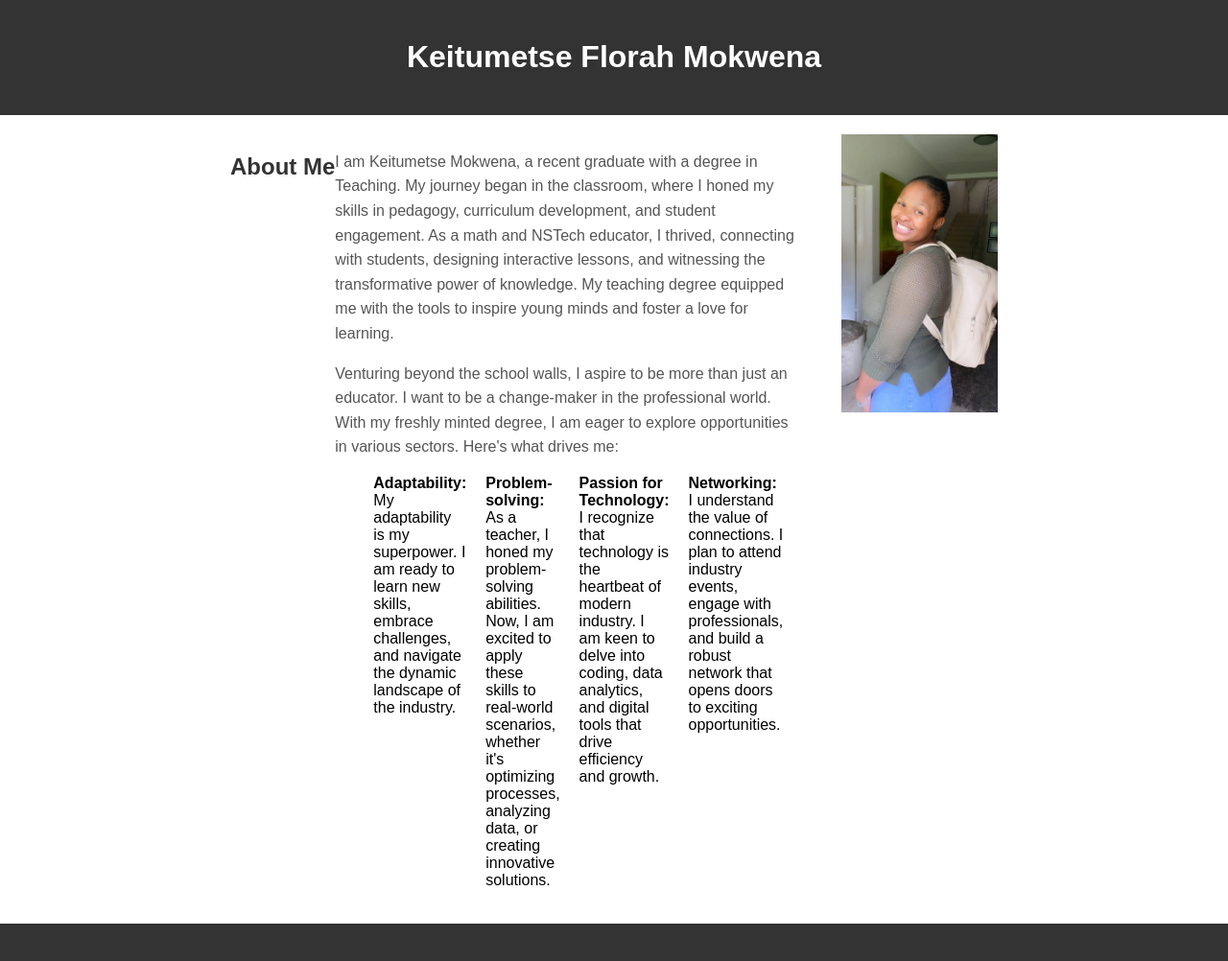
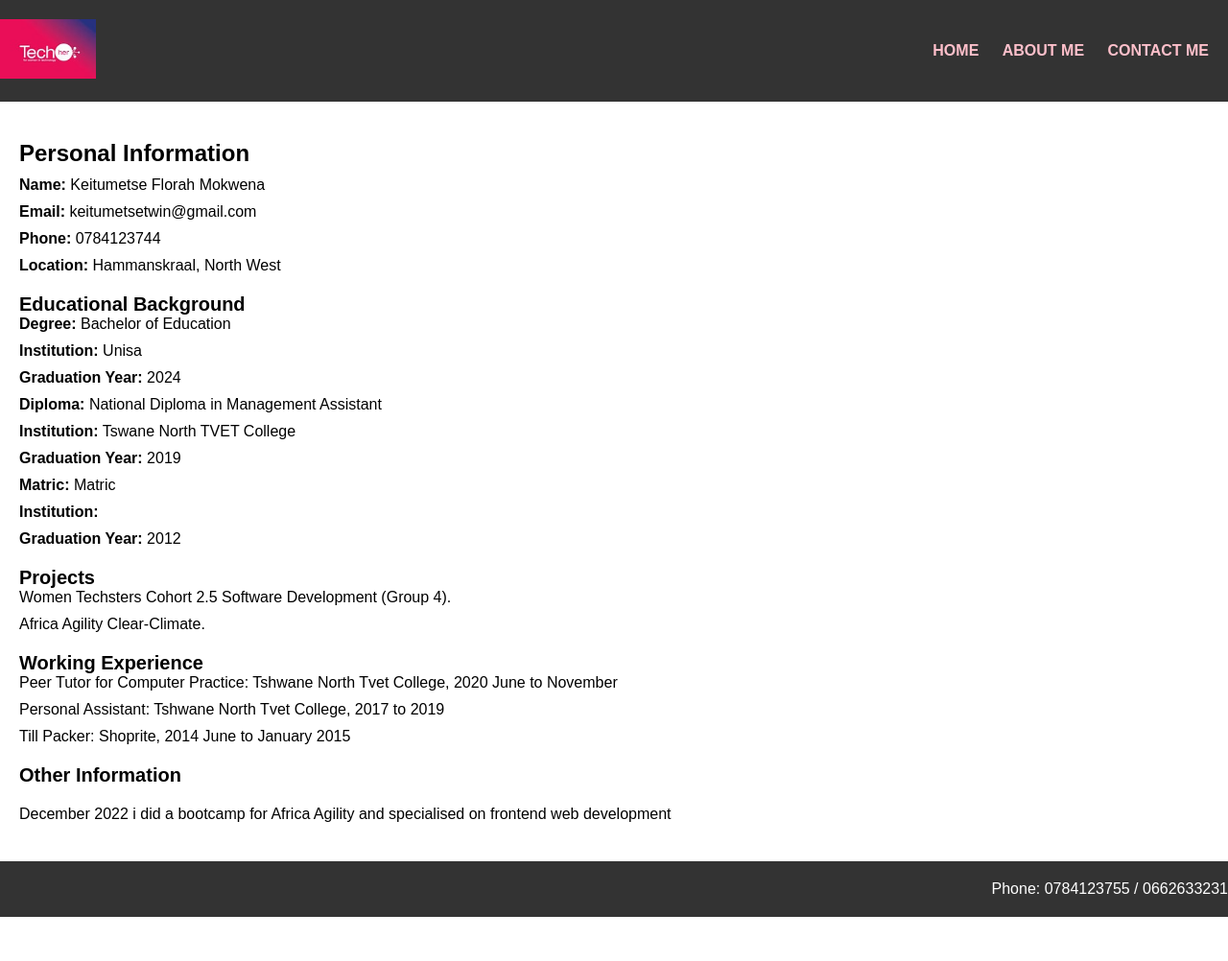
Before and after one commit to Keitu947/CodeTribe-Bootcamp, a plain HTML site: page about.html in a window 1280 px wide. Shown: the whole page at 96% size. After the commit the page ends 956 px from the top, so only its background shows below. Drawn offline with Linux system fonts and the light colour scheme.

Commit message:
Adding all my changes

```diff
--- a/about.html
+++ b/about.html
@@ -5,59 +5,95 @@
     <meta name="viewport" content="width=device-width, initial-scale=1.0" />
     <title>About Me - Keitumetse Mokwena</title>
     <link rel="stylesheet" href="style.css" />
+    <script src="index.js"></script>
   </head>
   <body>
     <header>
-      <h1>Keitumetse Florah Mokwena</h1>
+      <div class="logo">
+        <img src="images/th.jpg" alt="My Logo" />
+      </div>
+      <nav>
+        <ul>
+          <li><a href="index.html">HOME</a></li>
+          <li><a href="about.html">ABOUT ME</a></li>
+          <li><a href="contact.html">CONTACT ME</a></li>
+        </ul>
+      </nav>
+
     </header>
     <section class="main">
-      <h2>About Me</h2>
+
       <div class="bio">
+
+        <h2>Personal Information</h2>
+        <ul>
+          <li><strong>Name:</strong> Keitumetse Florah Mokwena</li>
+          <li><strong>Email:</strong> keitumetsetwin@gmail.com</li>
+          <li><strong>Phone:</strong> 0784123744</li>
+          <li><strong>Location:</strong> Hammanskraal, North West</li>
+        </ul>
+        <!-- Educational Background -->
+        <h3>Educational Background</h3>
+        <ul>
+          <li><strong>Degree:</strong> Bachelor of Education</li>
+          <li><strong>Institution:</strong> Unisa</li>
+          <li><strong>Graduation Year:</strong> 2024</li>
+        </ul>
+        <ul>
+          <li><strong>Diploma:</strong> National Diploma in Management Assistant</li>
+          <li><strong>Institution:</strong> Tswane North TVET College</li>
+          <li><strong>Graduation Year:</strong> 2019</li>
+        </ul>
+        <ul>
+          <li><strong>Matric:</strong> Matric</li>
+          <li><strong>Institution:</strong> <div Kgaphamadi="" High="" School=""></div></li>
+          <li><strong>Graduation Year:</strong> 2012</li>
+        </ul>
+
+        <h3>Projects</h3>
+        <ul>
+          <li>Women Techsters Cohort 2.5 Software Development (Group 4).</li>
+        </ul>
+        <ul>
+          <li>Africa Agility Clear-Climate.</li>
+        </ul>
+
+        <h3>Working Experience</h3>
+        <ul>
+          <li>Peer Tutor for Computer Practice: Tshwane North Tvet College, 2020 June to  November</li>
+        </ul>
+        <ul>
+          <li>Personal Assistant: Tshwane North Tvet College, 2017 to  2019</li>
+        </ul>
+        <ul>
+          <li>Till Packer: Shoprite, 2014 June to January 2015</li>
+        </ul>
+
+        <h3>Other Information</h3>
         <p>
-          I am Keitumetse Mokwena, a recent graduate with a degree in Teaching.
-          My journey began in the classroom, where I honed my skills in
-          pedagogy, curriculum development, and student engagement. As a math
-          and NSTech educator, I thrived, connecting with students, designing
-          interactive lessons, and witnessing the transformative power of
-          knowledge. My teaching degree equipped me with the tools to inspire
-          young minds and foster a love for learning.
+          December 2022 i did a bootcamp for Africa Agility
+          and specialised on frontend web development
         </p>
-        <p>
-          Venturing beyond the school walls, I aspire to be more than just an
-          educator. I want to be a change-maker in the professional world. With
-          my freshly minted degree, I am eager to explore opportunities in
-          various sectors. Here's what drives me:
-        </p>
-        <ul>
-          <li>
-            <strong>Adaptability:</strong> My adaptability is my superpower. I
-            am ready to learn new skills, embrace challenges, and navigate the
-            dynamic landscape of the industry.
-          </li>
-          <li>
-            <strong>Problem-solving:</strong> As a teacher, I honed my
-            problem-solving abilities. Now, I am excited to apply these skills
-            to real-world scenarios, whether it's optimizing processes,
-            analyzing data, or creating innovative solutions.
-          </li>
-          <li>
-            <strong>Passion for Technology:</strong> I recognize that technology
-            is the heartbeat of modern industry. I am keen to delve into coding,
-            data analytics, and digital tools that drive efficiency and growth.
-          </li>
-          <li>
-            <strong>Networking:</strong> I understand the value of connections.
-            I plan to attend industry events, engage with professionals, and
-            build a robust network that opens doors to exciting opportunities.
-          </li>
-        </ul>
       </div>
-      <div class="image">
-        <img src="images/msg716587257-1622.jpg" alt="My Photo" />
-      </div>
+
     </section>
     <footer>
-      <!-- Footer content -->
+      <ul class="social-links">
+        <li>
+          <a
+            href="https://www.facebook.com/keitumetse.keitumokwena"
+            class="fa fa-facebook"
+          ></a>
+        </li>
+
+        <li>
+          <a
+            href="https://www.linkedin.com/in/keitumetse-mokwena-5b75aa156"
+            class="fa fa-linkedin"
+          ></a>
+        </li>
+      </ul>
+      <p>Phone: 0784123755 / 0662633231</p>
     </footer>
   </body>
 </html>
--- a/index.js
+++ b/index.js
@@ -66,3 +66,48 @@ document.addEventListener("DOMContentLoaded", function () {
     experienceList.appendChild(listItem);
   });
 });
+
+function handleFormSubmit(event) {
+  event.preventDefault()
+  // console.log(event);
+
+  // console.log(document);
+  const emailInput = document.getElementById("email")
+  const messageInput = document.getElementById("message")
+
+  // console.log(emailInput);
+  const isEmailValid = emailInput.value.trim() !== '' && emailInput.validity.valid
+  console.log(isEmailValid);
+  let isMessageValid = messageInput.value.trim() !== '';
+  console.log({ isMessageValid });
+
+  const isFormValid = isEmailValid && isMessageValid
+
+  if (isFormValid) {
+    // grab our data from the form
+    const formData = new FormData(event.target);
+    console.log(formData);
+
+    fetch('https://formspree.io/f/xpzvkoyp', {
+      method: 'POST',
+      body: formData,
+      headers: {
+        'Accept': 'application/json'
+      }
+    })
+    .then(response => {
+      if (!response.ok) {
+        throw new Error('Network response was not ok');
+      }
+      return response.json();
+    })
+    .then(data => {
+      // Handle successful form submission
+      console.log('Form submitted successfully!', data);
+    })
+    .catch(error => {
+      // Handle error
+      console.error('There was an error submitting the form:', error);
+    });
+  }
+}
--- a/style.css
+++ b/style.css
@@ -1,71 +1,170 @@
-body, html {
+/* Resetting default margin and padding */
+* {
   margin: 0;
   padding: 0;
 }
 
-header {
-  background-color: #f4f4f4;
-  padding: 20px;
+/* Body styles */
+body {
+  font-family: Arial, sans-serif;
 }
 
-nav {
+/* Header styles */
+header {
   display: flex;
   justify-content: space-between;
   align-items: center;
+  background-color: pink; /* Pink background for header */
 }
 
+/* Logo styles */
 .logo img {
-  width: 100px;
+  max-width: 100px;
 }
 
-ul {
-  display: flex;
+/* Navigation styles */
+nav ul {
+  list-style-type: none;
 }
 
-li {
-  list-style-type: none;
+nav ul li {
+  display: inline;
   margin-right: 20px;
 }
 
+nav ul li a {
+  text-decoration: none;
+  color: pink;
+  font-weight: bold;
+}
+
+/* Video container styles */
+.video-container {
+  position: relative;
+  width: 100%;
+  height: 100vh; /* Full viewport height */
+  overflow: hidden;
+  background-color: pink; /* Pink background for video */
+}
+
+.video-container iframe {
+  position: absolute;
+  top: 0;
+  left: 0;
+  width: 100%;
+  height: 100%;
+}
+
+/* Main section styles */
 .main {
   display: flex;
-  padding: 20px;
+  align-items: center;
+  padding: 50px;
 }
 
-.content {
-  display: flex;
-}
-
+/* Bio styles */
 .bio {
   flex: 1;
 }
 
+.bio h1 {
+  margin-bottom: 20px;
+}
+
+/* Image styles */
 .image {
+  flex: 1;
+}
+
+.image img {
+  max-width: 100%;
+  height: auto;
+}
+
+/* Footer styles */
+footer {
+  background-color: pink; /* Pink background for footer */
+  padding: 20px;
+  display: flex;
+  align-items: center;
+}
+
+.contact-info {
+  text-align: right;
+  position: left;
+}
+
+/* Social links styles */
+.social-links {
+  list-style-type: none;
+  margin-right: auto;
+}
+
+.social-links li {
+  display: inline;
+  margin-right: 10px;
+}
+
+/* Map styles */
+.map {
   flex: 1;
   text-align: right;
 }
 
-.image img {
-  width: 80%;
+#mapFrame {
+  position: right;
+  bottom: 0;
+  right: 95px;
+  margin-left: 88%;
+  width: 10%;
+  height: 70%;
+  border: none;
+  z-index: 1;
+}
+/* Header styles */
+header {
+  background-color: #f9f9f9;
+  padding: 20px;
+  text-align: center;
 }
 
-footer {
-  background-color: #333;
-  color: #fff;
+/* Main section styles */
+.main {
   padding: 20px;
 }
 
-.footer-content {
-  display: flex;
+/* Bio styles */
+.bio {
+  margin-top: 20px;
 }
 
-iframe {
-  flex: 1;
-  float: right;
+.bio h2 {
+  font-size: 24px;
+  margin-bottom: 10px;
 }
 
-.contact-info {
-  flex: 1;
+.bio ul {
+  list-style: none;
+  padding: 0;
+}
+
+.bio ul li {
+  margin-bottom: 10px;
+}
+
+.bio ul li strong {
+  font-weight: bold;
+}
+
+.bio p {
+  margin-top: 20px;
+  font-size: 16px;
+}
+
+/* Additional styling for section headings */
+h3 {
+  font-size: 20px;
+  margin-top: 20px;
 }
 
 body {
@@ -74,90 +173,82 @@ body {
   padding: 0;
 }
 
-header {
-  background-color: #333;
-  color: #fff;
-  text-align: center;
-  padding: 20px;
-}
-
-.main {
+.container {
   max-width: 800px;
   margin: 0 auto;
   padding: 20px;
 }
 
-h2 {
-  color: #333;
-  text-align: left;
-}
-
-p {
-  color: #555;
-  line-height: 1.6;
-}
-
-footer {
+header, footer {
   background-color: #333;
   color: #fff;
   text-align: center;
-  padding: 20px;
+  padding: 20px 0;
 }
 
-body {
-  font-family: Arial, sans-serif;
-  margin: 0;
-  padding: 0;
+section {
+  margin-bottom: 20px;
 }
 
-header {
-  background-color: #333;
-  color: #fff;
-  text-align: center;
+/* Contact Form Styles */
+.contact-form {
+  background-color: #f9f9f9;
   padding: 20px;
+  border-radius: 5px;
 }
 
-.main {
-  max-width: 800px;
-  margin: 0 auto;
-  padding: 20px;
+.form-group {
+  margin-bottom: 20px;
 }
 
-table {
+.form-control {
   width: 100%;
-  border-collapse: collapse;
-  margin-top: 20px;
+  padding: 10px;
+  border: 1px solid #ccc;
+  border-radius: 5px;
+  box-sizing: border-box;
 }
 
-th, td {
-  padding: 10px;
-  text-align: left;
-  border-bottom: 1px solid #ddd;
+textarea.form-control {
+  resize: vertical;
 }
 
-th {
-  background-color: #333;
+.btn-primary {
+  background-color: #007bff;
   color: #fff;
+  border: none;
+  padding: 10px 20px;
+  border-radius: 5px;
+  cursor: pointer;
 }
 
-footer {
-  background-color: #333;
-  color: #fff;
-  text-align: center;
-  padding: 20px;
+.btn-primary:hover {
+  background-color: #0056b3;
 }
 
+/* Social Links Styles */
 .social-links {
-  list-style-type: none;
+  list-style: none;
   padding: 0;
 }
 
 .social-links li {
-  display: inline;
+  display: inline-block;
   margin-right: 10px;
 }
 
-.social-links li a {
+.social-links a {
   color: #fff;
   text-decoration: none;
 }
+
+/* Responsive Styles */
+@media (max-width: 768px) {
+  header h1 {
+      font-size: 24px;
+  }
+
+  .container {
+      padding: 10px;
+  }
+}
```
Also changed, not shown: contact.html (+44 -7 lines), contact.js (deleted, +0 -61 lines), index.html (+22 -40 lines).
